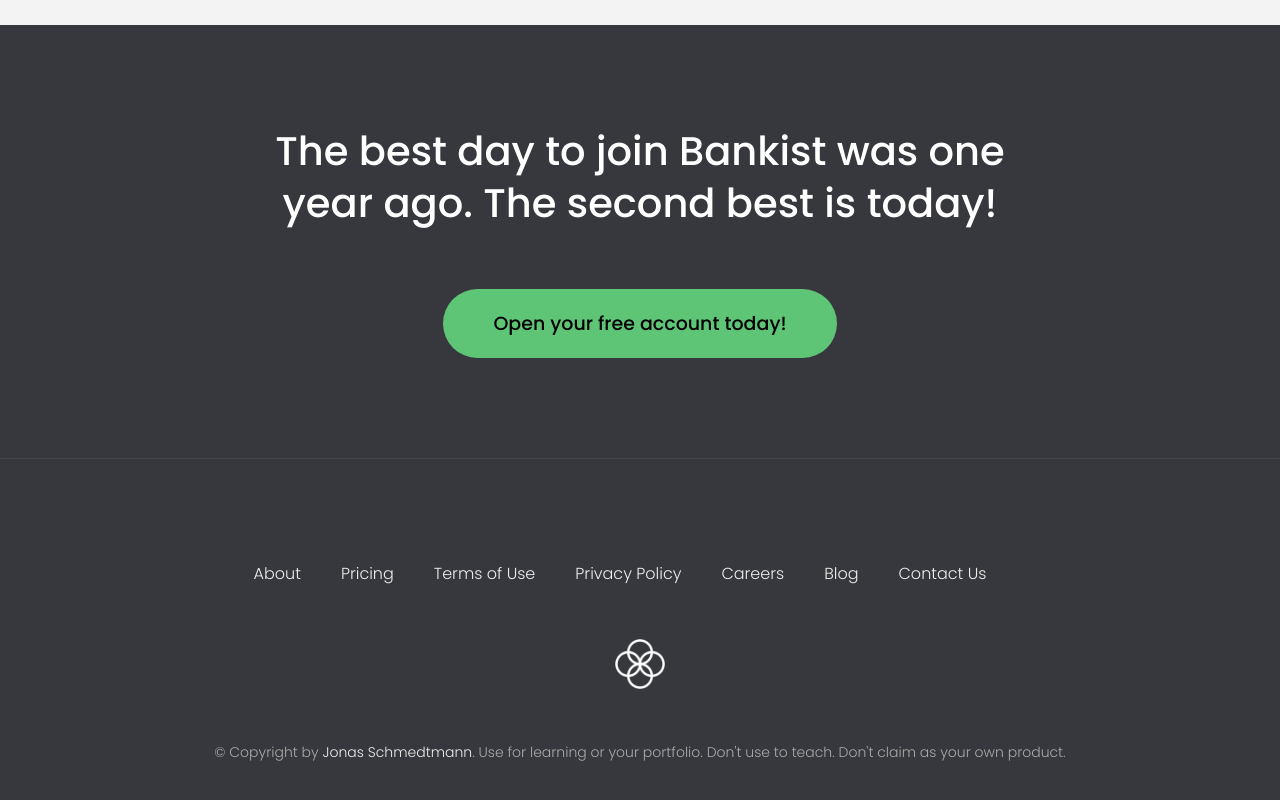
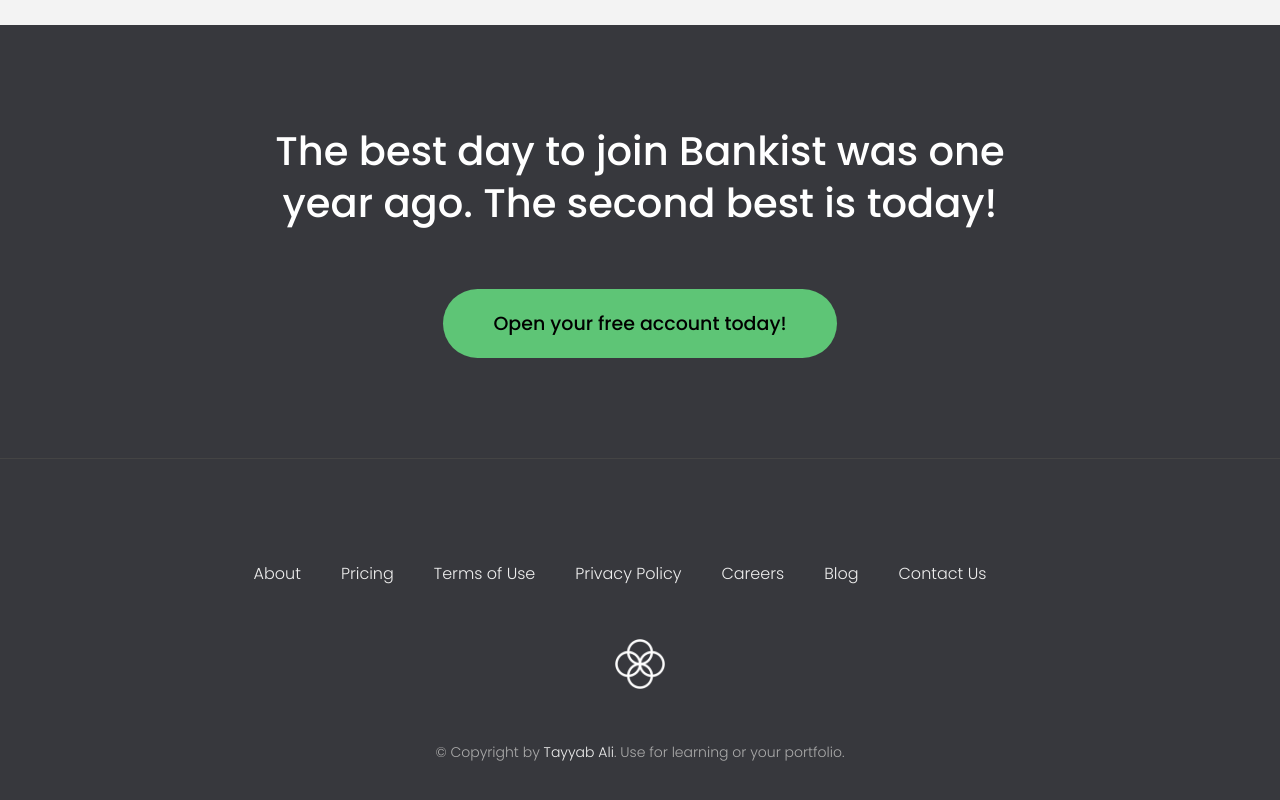
Before and after one commit to TayyabAli491/Bankist-Web, a website: page index.html in a window 1280 px wide. Shown: the part 4171-4971 px from the top of the page. Drawn offline with Linux system fonts and the light colour scheme.

Commit message:
copyright

```diff
--- a/index.html
+++ b/index.html
@@ -322,13 +322,9 @@
       <img src="img/icon.png" alt="Logo" class="footer__logo" />
       <p class="footer__copyright">
         &copy; Copyright by
-        <a
-          class="footer__link twitter-link"
-          target="_blank"
-          href="https://twitter.com/jonasschmedtman"
-          >Jonas Schmedtmann</a
-        >. Use for learning or your portfolio. Don't use to teach. Don't claim
-        as your own product.
+        <a class="footer__link twitter-link" target="_blank" href="#"
+          >Tayyab Ali</a
+        >. Use for learning or your portfolio.
       </p>
     </footer>
 
```
